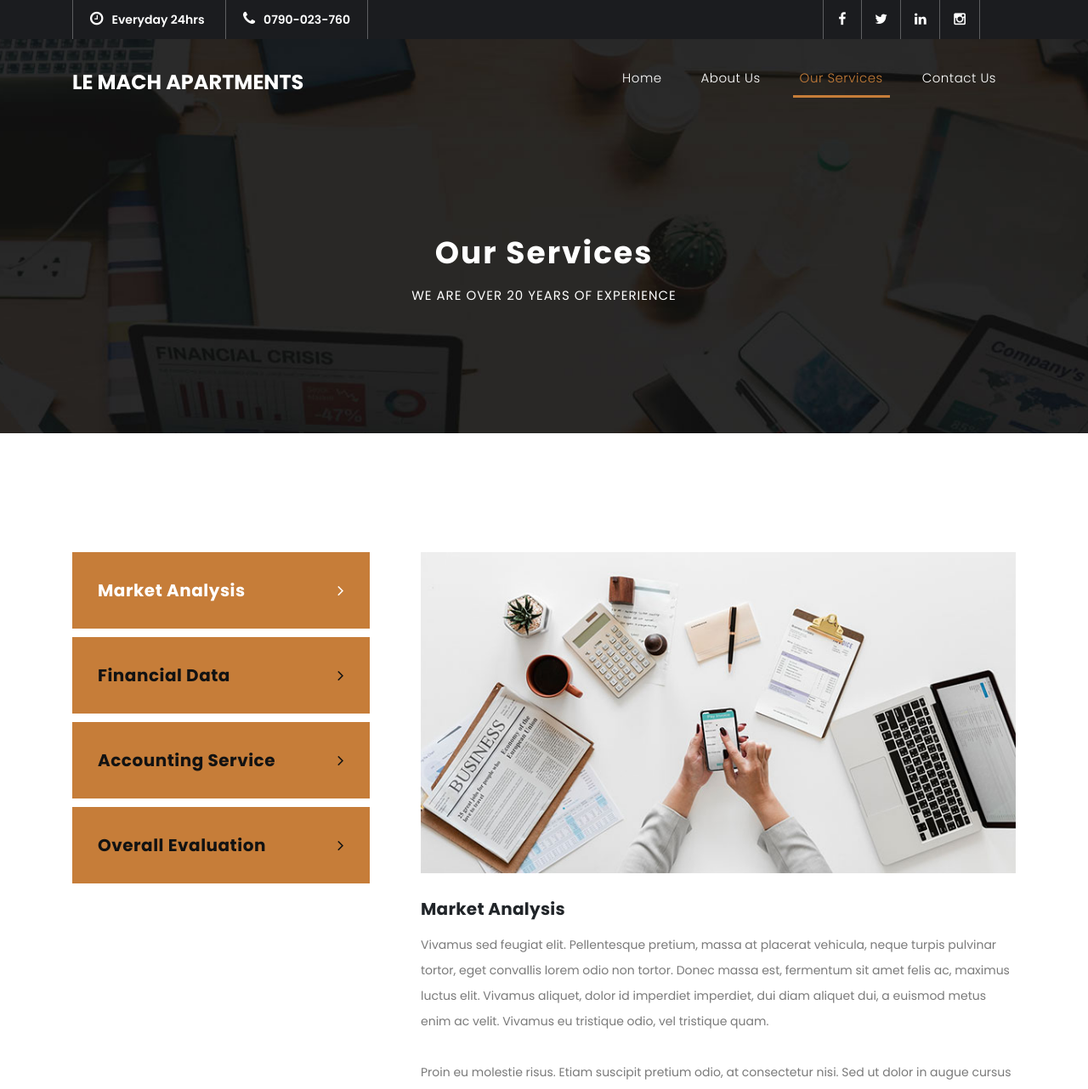
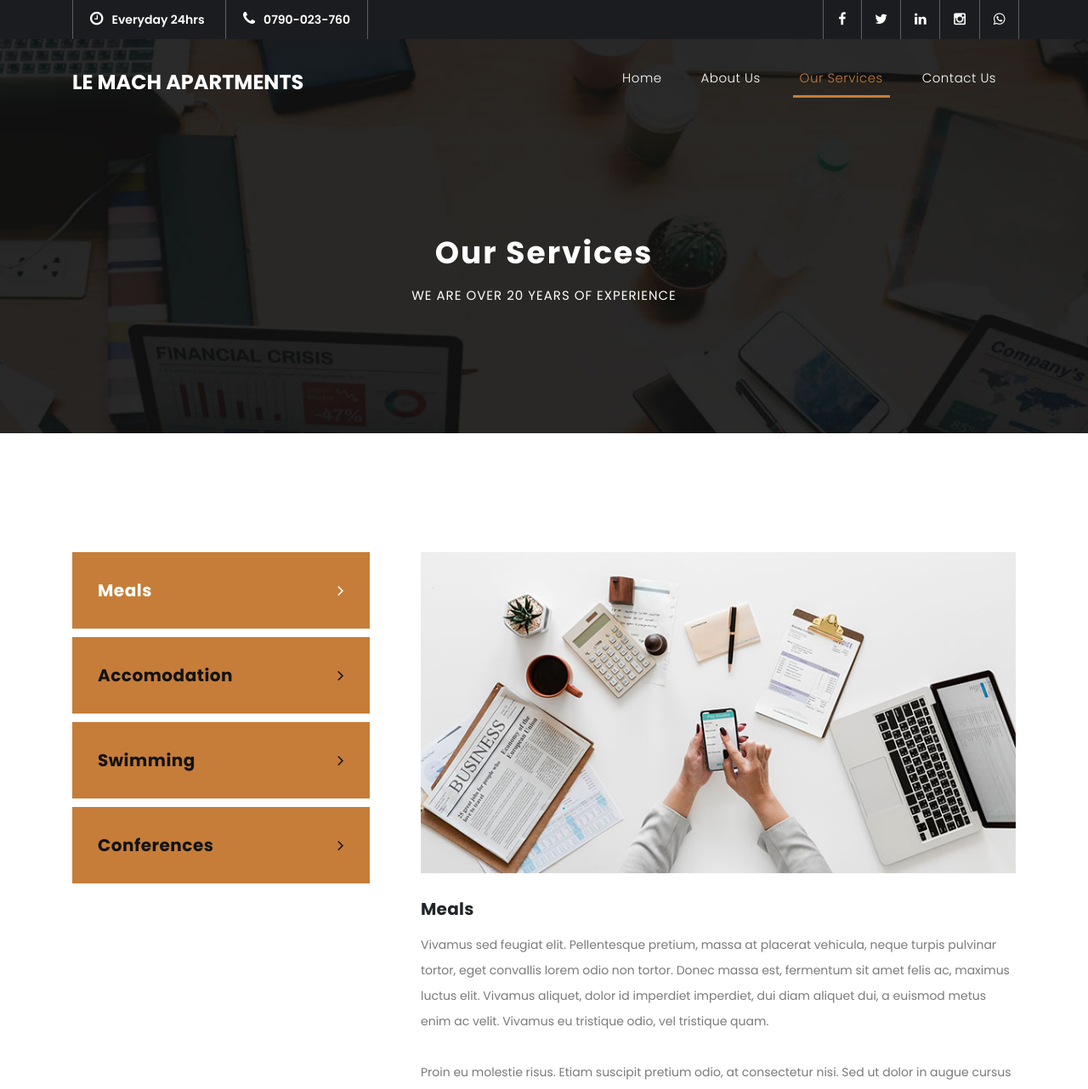
Before and after one commit to avosa/lemach, a Flask app: page /services in a window 1280 px wide. Shown: the top 1282 px of the page at 85% size. Run offline with Flask 2, Linux system fonts and the light colour scheme; parts of the project's set-up code (start-up, migrations or seed data) failed here and were passed over; some libraries are stand-ins or nearby versions.

Commit message:
Silly fixes

```diff
--- a/app/general/templates/layout.html
+++ b/app/general/templates/layout.html
@@ -93,7 +93,9 @@ https://templatemo.com/tm-545-finance-business
                 <a href="#"><i class="fa fa-instagram"></i></a>
               </li>
               <li>
-               <a href="https://wa.me/+25479035839"></i></a>
+                <a href="https://wa.me/+25479035839"
+                  ><i class="fa fa-whatsapp"></i
+                ></a>
               </li>
             </ul>
           </div>
--- a/app/general/templates/services.html
+++ b/app/general/templates/services.html
@@ -55,24 +55,16 @@
       <div class="col-md-4">
         <ul>
           <li>
-            <a href="#tabs-1"
-              >Market Analysis <i class="fa fa-angle-right"></i
-            ></a>
+            <a href="#tabs-1">Meals <i class="fa fa-angle-right"></i></a>
           </li>
           <li>
-            <a href="#tabs-2"
-              >Financial Data <i class="fa fa-angle-right"></i
-            ></a>
+            <a href="#tabs-2">Accomodation <i class="fa fa-angle-right"></i></a>
           </li>
           <li>
-            <a href="#tabs-3"
-              >Accounting Service <i class="fa fa-angle-right"></i
-            ></a>
+            <a href="#tabs-3">Swimming <i class="fa fa-angle-right"></i></a>
           </li>
           <li>
-            <a href="#tabs-4"
-              >Overall Evaluation <i class="fa fa-angle-right"></i
-            ></a>
+            <a href="#tabs-4">Conferences <i class="fa fa-angle-right"></i></a>
           </li>
         </ul>
       </div>
@@ -80,7 +72,7 @@
         <section class="tabs-content">
           <article id="tabs-1">
             <img src="assets/images/single_service_01.jpg" alt="" />
-            <h4>Market Analysis</h4>
+            <h4>Meals</h4>
             <p>
               Vivamus sed feugiat elit. Pellentesque pretium, massa at placerat
               vehicula, neque turpis pulvinar tortor, eget convallis lorem odio
@@ -96,7 +88,7 @@
           </article>
           <article id="tabs-2">
             <img src="assets/images/single_service_02.jpg" alt="" />
-            <h4>Financial Data</h4>
+            <h4>Accomodation</h4>
             <p>
               Sed ut dolor in augue cursus ultrices. Vivamus mauris turpis,
               auctor vel facilisis in, tincidunt vel diam. Sed vitae scelerisque
@@ -111,7 +103,7 @@
           </article>
           <article id="tabs-3">
             <img src="assets/images/single_service_03.jpg" alt="" />
-            <h4>Accounting Service</h4>
+            <h4>Swimming</h4>
             <p>
               Mauris lobortis quam id dictum dignissim. Donec pellentesque erat
               dolor, cursus dapibus turpis hendrerit quis. Suspendisse at
@@ -126,7 +118,7 @@
           </article>
           <article id="tabs-4">
             <img src="assets/images/single_service_04.jpg" alt="" />
-            <h4>Overall Evaluation</h4>
+            <h4>Conferences</h4>
             <p>
               Integer vehicula sapien quis dolor efficitur, eget molestie eros
               tempus. Curabitur sollicitudin, tortor at suscipit volutpat, nisi
```
